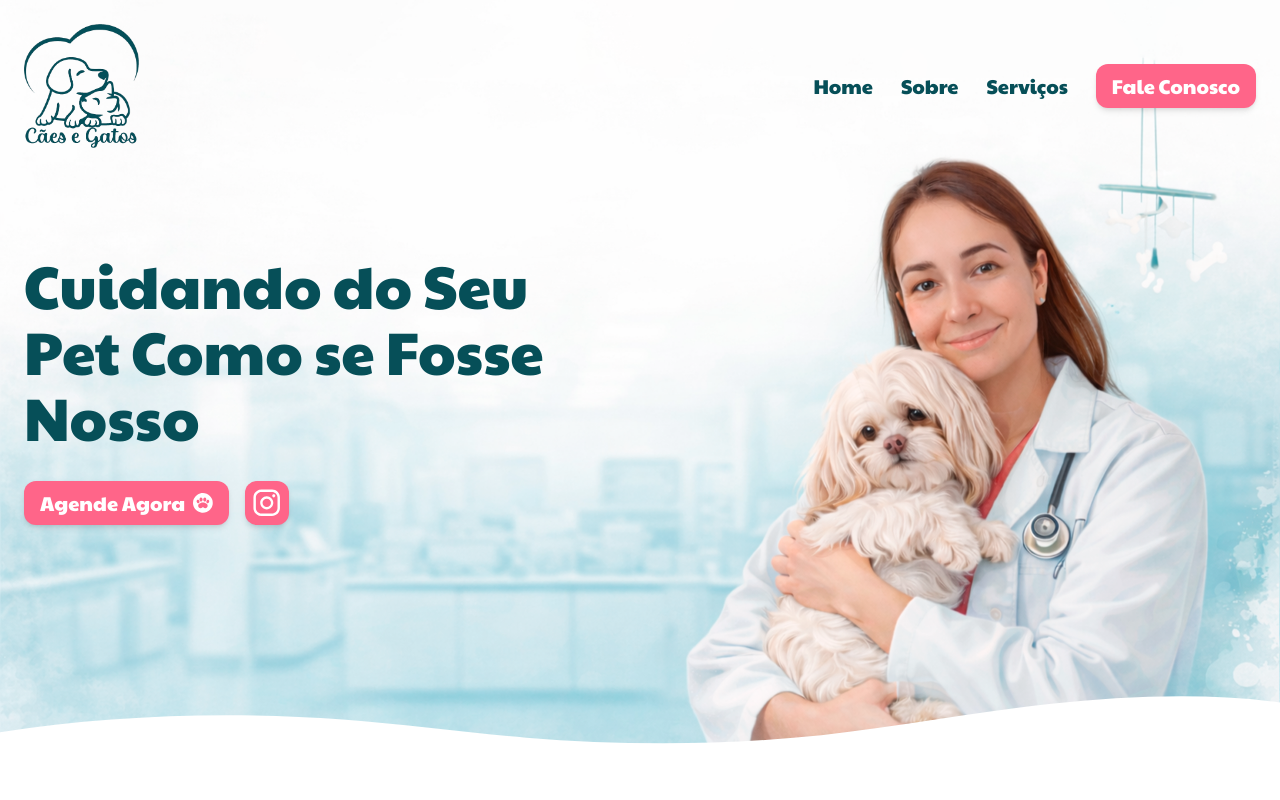
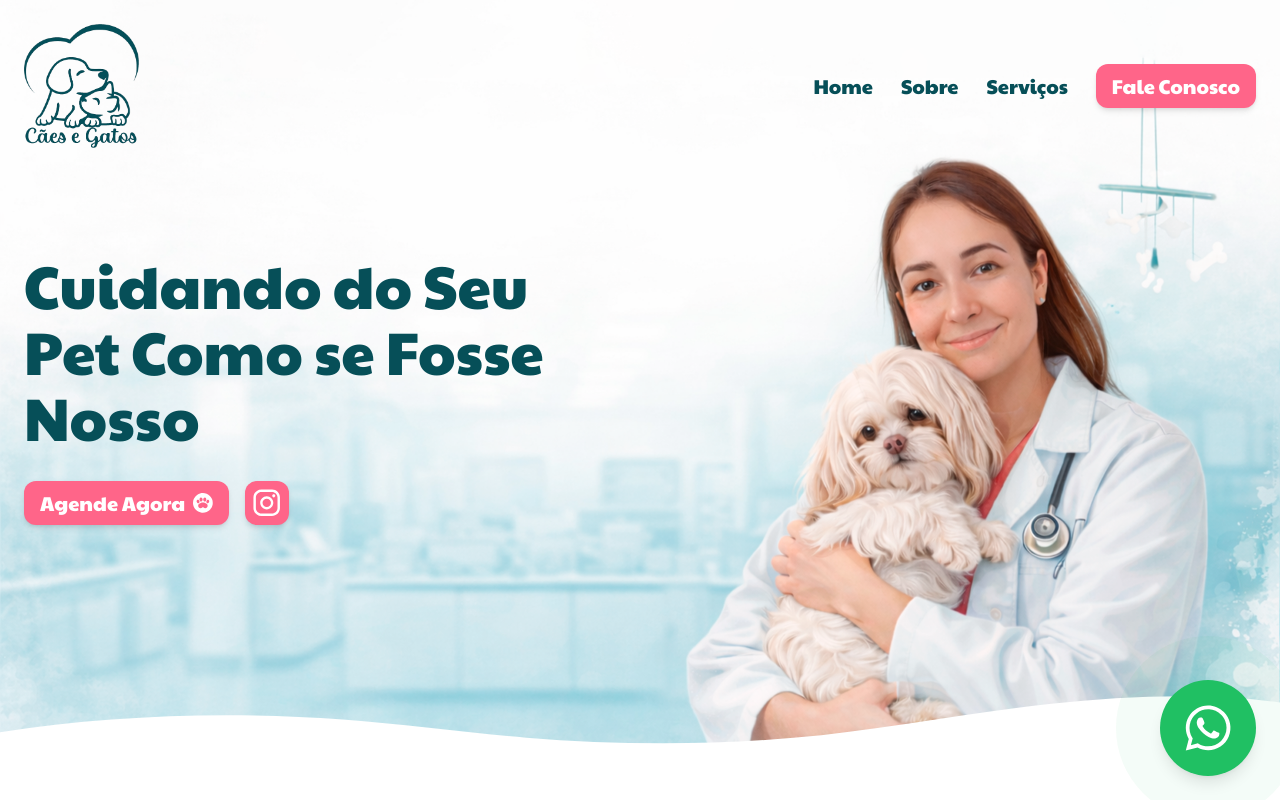
Before and after one commit to diogolpievan/caesegatosbirigui, a Next.js app: page / in a window 1280 px wide. Shown: the top 800 px of the page. Built offline with nearby package versions, Linux system fonts and the light colour scheme.

Commit message:
feat: add floating WhatsApp button with live pulse

```diff
--- a/src/app/layout.tsx
+++ b/src/app/layout.tsx
@@ -3,6 +3,7 @@ import { Paytone_One, Montserrat } from "next/font/google";
 import "./globals.css";
 import { Header } from "@/components/layout/header";
 import { Footer } from "@/components/layout/footer";
+import { WhatsappButton } from "@/components/layout/whatsapp-button";
 import { MotionProvider } from "@/motion";
 
 const paytoneOne = Paytone_One({
@@ -41,6 +42,7 @@ export default function RootLayout({
           {children}
           <Footer />
         </MotionProvider>
+        <WhatsappButton />
       </body>
     </html>
   );
--- /dev/null
+++ b/src/components/layout/whatsapp-button/index.tsx
@@ -0,0 +1,30 @@
+import { WhatsappIcon } from "@/assets/icons";
+import { WHATSAPP_HREF } from "@/constants/contact";
+
+const WHATSAPP_GREEN = "#21C063";
+
+export const WhatsappButton = () => {
+  return (
+    <a
+      href={WHATSAPP_HREF}
+      target="_blank"
+      rel="noopener noreferrer"
+      aria-label="Falar no WhatsApp"
+      style={{ backgroundColor: WHATSAPP_GREEN }}
+      className="fixed bottom-6 right-6 z-50 flex size-24 items-center justify-center rounded-full text-white shadow-lg transition-transform duration-300 hover:scale-105"
+    >
+      <span
+        aria-hidden
+        style={{ backgroundColor: WHATSAPP_GREEN }}
+        className="absolute inset-0 animate-ping rounded-full opacity-60 [animation-duration:2.8s]"
+      />
+      <span
+        aria-hidden
+        style={{ backgroundColor: WHATSAPP_GREEN }}
+        className="absolute inset-0 animate-ping rounded-full opacity-40 [animation-delay:1.4s] [animation-duration:2.8s]"
+      />
+
+      <WhatsappIcon className="relative size-12" />
+    </a>
+  );
+};
```
